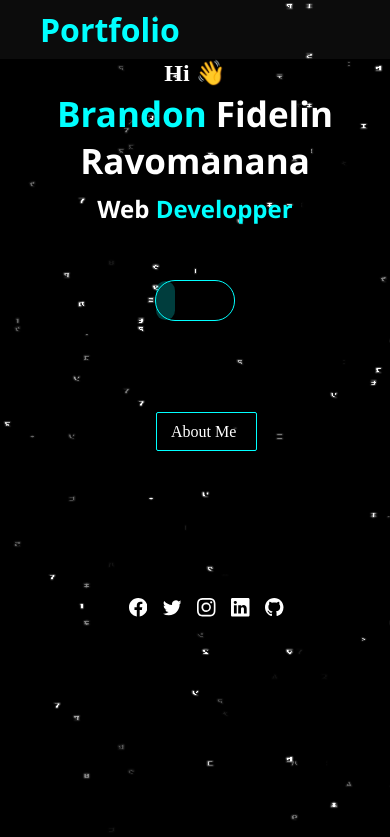
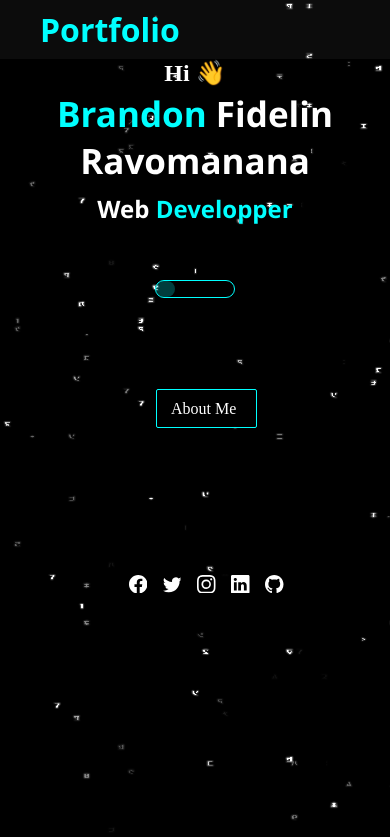
Before and after one commit to branGitfox/Portfolioreal, a plain HTML site: page index.html in a window 390 px wide. Shown: the top 837 px of the page. Drawn offline with nearby package versions, Linux system fonts and the light colour scheme.

Commit message:
height changed

```diff
--- a/assets/style.css
+++ b/assets/style.css
@@ -331,6 +331,11 @@ form {
 .fu, textarea {
     width: 98%;
 }
+.container {
+    width: 20%;
+    height: 2%;
+
+}
 
 
 }
@@ -377,6 +382,11 @@ form {
         margin-top: 10%;
         width: 40%;
         height: 70%;
+
+    }
+    .container {
+        width: 20%;
+        height: 2%;
 
     }
 
```
